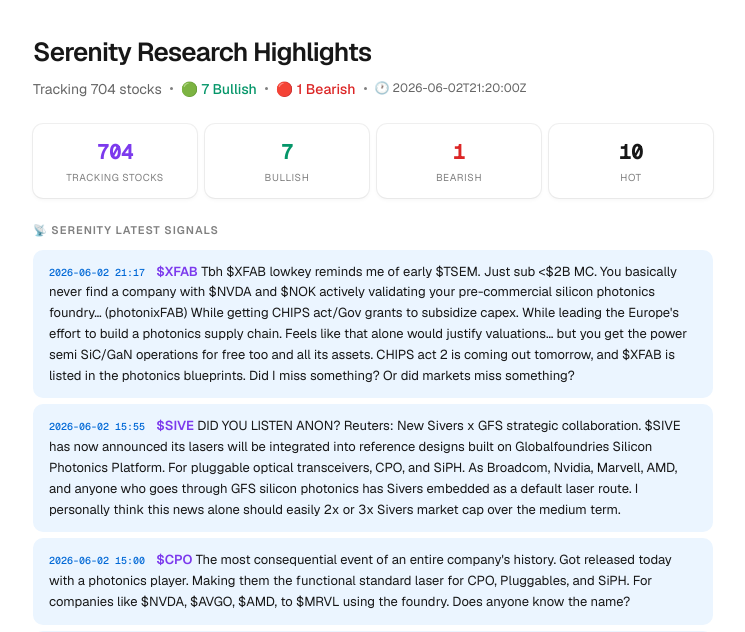
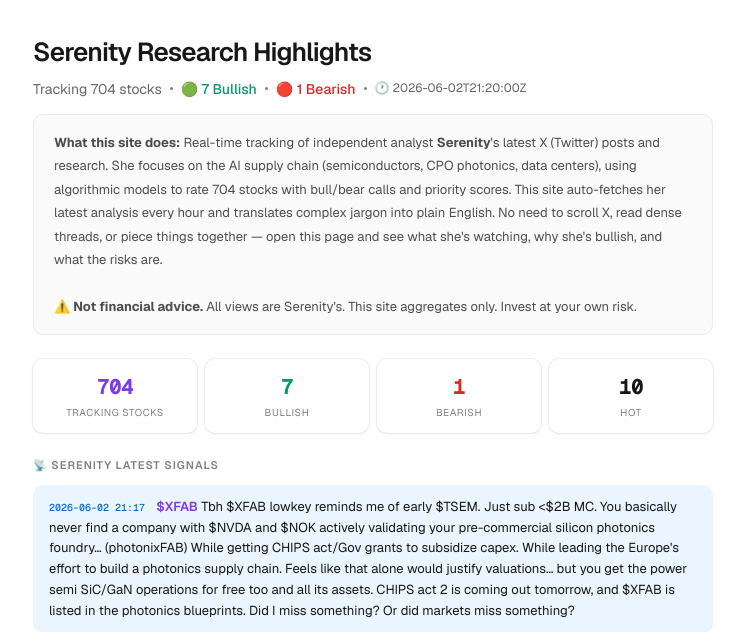
Before and after one commit to darkotan/trendpulse, a Flask app: page / in a window 1280 px wide. Shown: the part 52-684 px from the top of the page, without its empty margins (267-1012 px from the left). Run offline with Flask 3, Linux system fonts and the light colour scheme.

Commit message:
Add Serenity intro box explaining what the site does

```diff
--- a/templates/serenity_home.html
+++ b/templates/serenity_home.html
@@ -27,6 +27,7 @@
     .hero h1{font-size:26px;font-weight:600;letter-spacing:-0.78px;margin-bottom:4px}
     .hero .sub{font-size:14px;color:var(--gray-500);display:flex;flex-wrap:wrap;gap:8px;align-items:center}
     .hero .dot{width:3px;height:3px;background:var(--gray-400);border-radius:50%}
+    .intro-box{margin-top:14px;padding:16px 20px;background:var(--gray-50);border:1px solid var(--gray-100);border-radius:10px;font-size:13px;color:var(--gray-600);line-height:1.8}
 
     /* Stats */
     .stats{display:grid;grid-template-columns:repeat(4,1fr);gap:8px;margin-bottom:24px}
@@ -126,6 +127,16 @@
         <span style="font-size:12px">🕐 {{ serenity.last_checked }}</span>
         {% endif %}
       </p>
+      <div class="intro-box">
+        <strong>{% if lang == 'zh' %}这个网站做什么：{% else %}What this site does:{% endif %}</strong>
+        {% if lang == 'zh' %}
+        实时追踪 X（Twitter）知名独立分析师 <strong>Serenity</strong> 的最新推文和投研观点。她专注 AI 产业链（半导体、CPO 光互连、数据中心），用算法模型对 704 只标的进行多空评级和优先级排名。本站每小时自动抓取她的最新分析，用人话翻译复杂术语。不用翻 X、不用啃英文、不用自己梳理——打开就能看到她今天在看什么、为什么看好、有什么风险。<br><br>
+        <strong>⚠️ 这不是投资建议。</strong>所有观点来自 Serenity，不代表本站立场。投资有风险，决策需谨慎。
+        {% else %}
+        Real-time tracking of independent analyst <strong>Serenity</strong>'s latest X (Twitter) posts and research. She focuses on the AI supply chain (semiconductors, CPO photonics, data centers), using algorithmic models to rate 704 stocks with bull/bear calls and priority scores. This site auto-fetches her latest analysis every hour and translates complex jargon into plain English. No need to scroll X, read dense threads, or piece things together — open this page and see what she's watching, why she's bullish, and what the risks are.<br><br>
+        <strong>⚠️ Not financial advice.</strong> All views are Serenity's. This site aggregates only. Invest at your own risk.
+        {% endif %}
+      </div>
     </div>
 
     <!-- Stats -->
```
Also changed, not shown: data/analytics.db, 3 other files.
